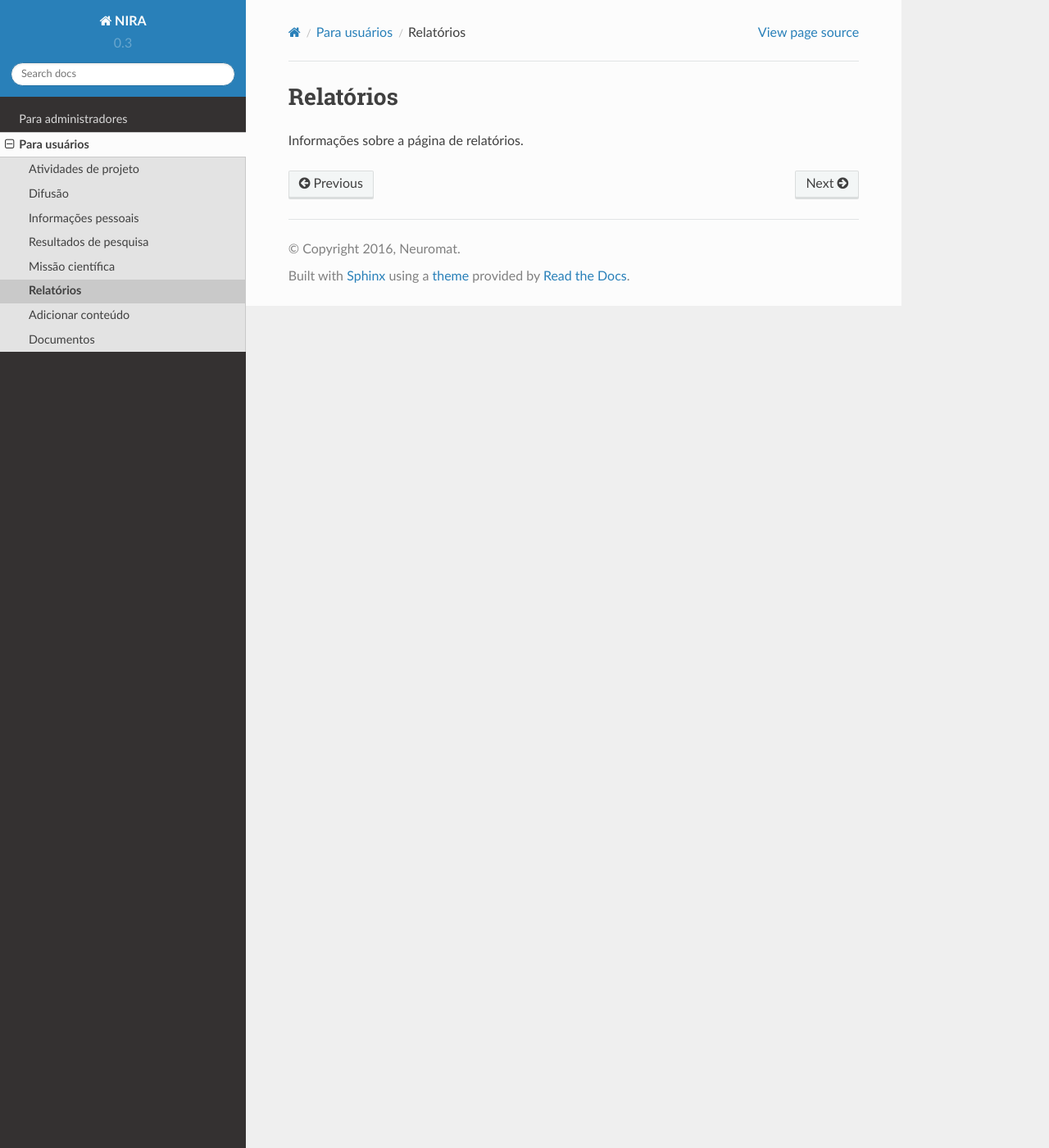
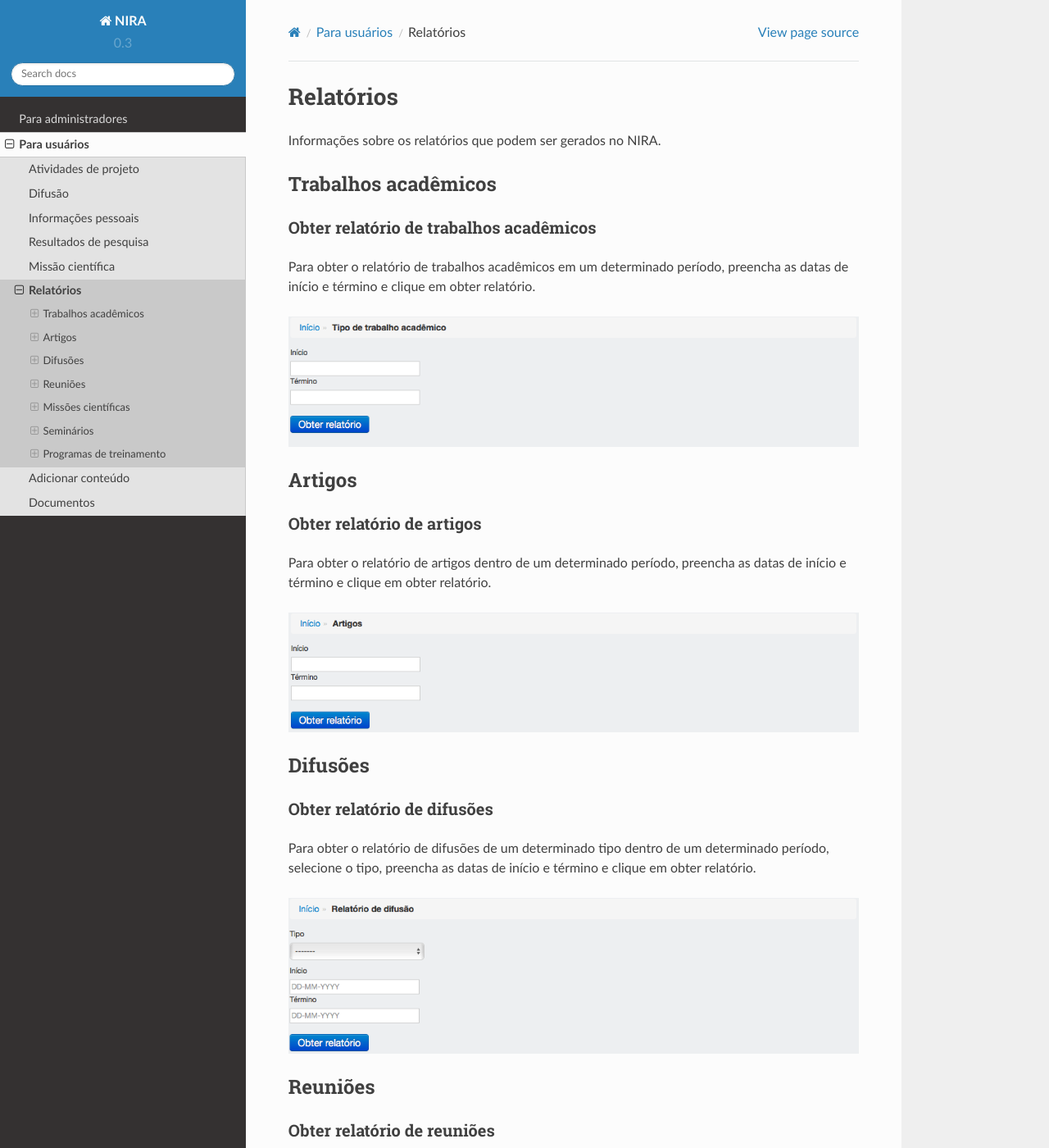
Before and after one commit to neuromat/intranet, a Sphinx documentation site: the page built from docs/source/reports/main.rst, in a window 1280 px wide and 1400 px high. Shown: the whole window at 82% size. Built offline with Sphinx 7.4.7 and the Read the Docs theme 2.0.0, drawn with Linux system fonts in a browser that asks for light colours; some of the changed text lies outside the part shown.

Commit message:
NIRA Docs, reports update

```diff
--- a/docs/source/reports/main.rst
+++ b/docs/source/reports/main.rst
@@ -2,4 +2,97 @@
 Relatórios
 ==========
 
-Informações sobre a página de relatórios.
+Informações sobre os relatórios que podem ser gerados no NIRA.
+
+
+********************
+Trabalhos acadêmicos
+********************
+
+---------------------------------------
+Obter relatório de trabalhos acadêmicos
+---------------------------------------
+
+Para obter o relatório de trabalhos acadêmicos em um determinado período, preencha as datas de início e término e clique em obter relatório.
+
+.. image:: imagens/trabalhos_academicos.png
+
+
+*******
+Artigos
+*******
+
+--------------------------
+Obter relatório de artigos
+--------------------------
+
+Para obter o relatório de artigos dentro de um determinado período, preencha as datas de início e término e clique em obter relatório.
+
+.. image:: imagens/artigos.png
+
+
+********
+Difusões
+********
+
+---------------------------
+Obter relatório de difusões
+---------------------------
+
+Para obter o relatório de difusões de um determinado tipo dentro de um determinado período, selecione o tipo, preencha as datas de início e término e clique em obter relatório.
+
+.. image:: imagens/difusoes.png
+
+
+********
+Reuniões
+********
+
+---------------------------
+Obter relatório de reuniões
+---------------------------
+
+Para obter o relatório de reuniões dentro de um determinado período, selecione se eram abertas ao público, preencha as datas de início e término e clique em obter relatório.
+
+.. image:: imagens/reunioes.png
+
+:Campos obrigatórios:
+
+
+*******************
+Missões científicas
+*******************
+
+--------------------------------------
+Obter relatório de missões científicas
+--------------------------------------
+
+Para obter o relatório de missões científicas dentro de um determinado período, preencha as datas de início e término e clique em obter relatório.
+
+.. image:: imagens/missoes_cientificas.png
+
+
+**********
+Seminários
+**********
+
+-----------------------------
+Obter relatório de seminários
+-----------------------------
+
+Para obter o relatório de seminários de uma determinada categoria em um determinado período, selecione se a categoria, preencha as datas de início e término e clique em obter relatório.
+
+.. image:: imagens/seminarios.png
+
+
+************************
+Programas de treinamento
+************************
+
+-------------------------------------------
+Obter relatório de programas de treinamento
+-------------------------------------------
+
+Para obter o relatório de programas de treinamento em determinado período, preencha as datas de início e término e clique em obter relatório.
+
+.. image:: imagens/programas_treinamento.png
```
Also changed, not shown: docs/source/reports/imagens/artigos.png (added), docs/source/reports/imagens/difusoes.png (added), docs/source/reports/imagens/missoes_cientificas.png (added), docs/source/reports/imagens/programas_treinamento.png (added), docs/source/reports/imagens/reunioes.png (added), docs/source/reports/imagens/seminarios.png (added), docs/source/reports/imagens/trabalhos_academicos.png (added).
